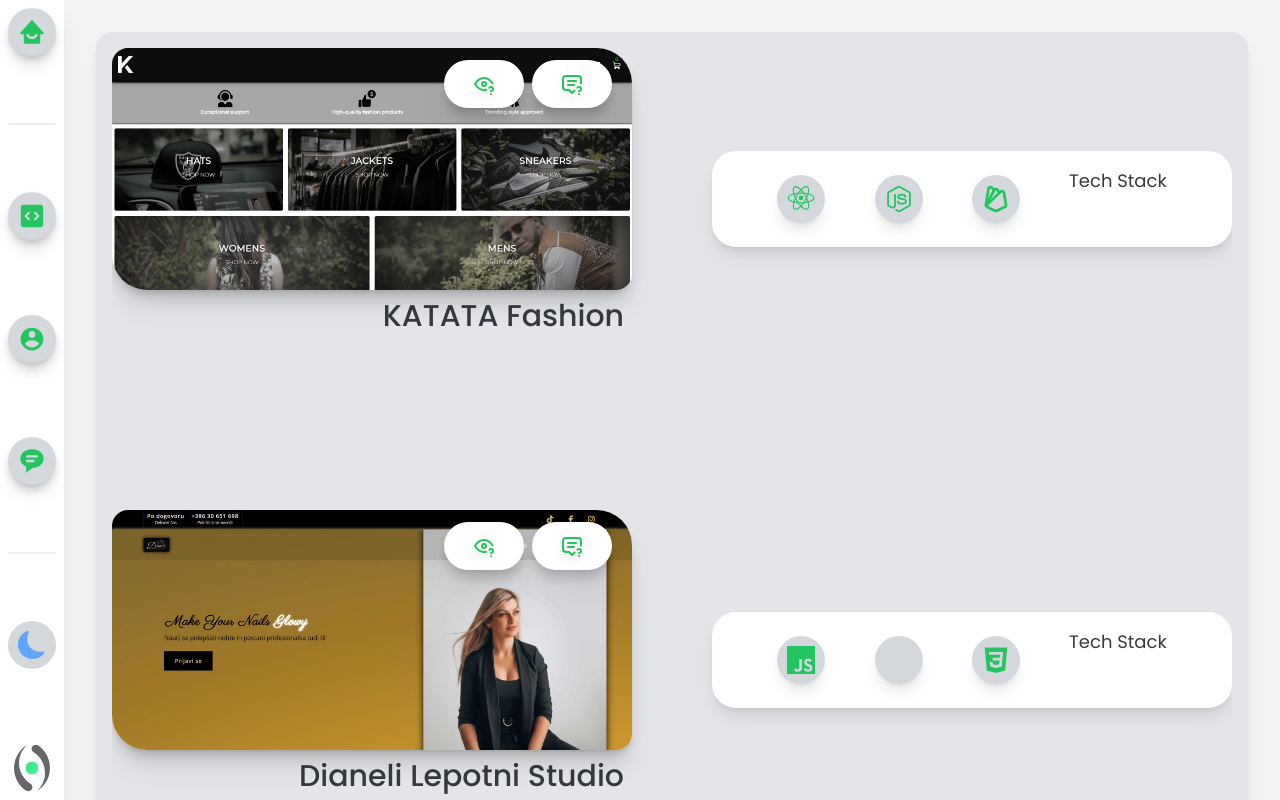
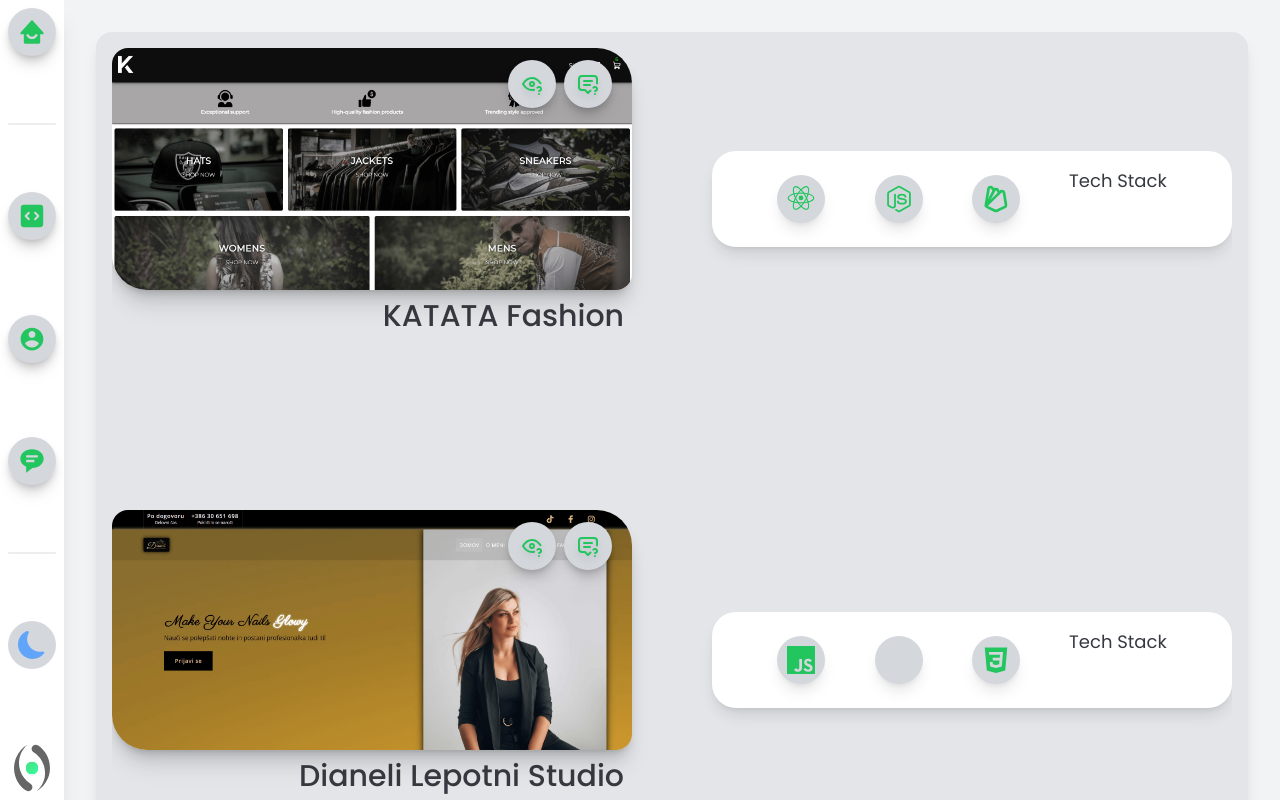
Before and after one commit to laukic1/Portfolio_App, a React (Vite) app: page /projects in a window 1280 px wide. Shown: the top 800 px of the page. Built offline with nearby package versions, Linux system fonts and the light colour scheme; some icons are missing.

Commit message:
found the cause of lagging, but now debugging the issue

```diff
--- a/src/components/project-info-icon/project-info-icon.component.jsx
+++ b/src/components/project-info-icon/project-info-icon.component.jsx
@@ -1,6 +1,6 @@
 // eslint-disable-next-line react/prop-types
 const ProjectInfoIcon = ({ icon, text }) => {
-    return <div className='fold:w-10 fold:h-6  sm:w-20 sm:h-12 w-14 h-8 project-icon group'>
+    return <div className='fold:w-10 fold:h-6 lg:hover:shadow-custom sm:w-20 sm:h-12 w-14 h-8 project-icon group'>
     {icon}
     <span className='project-icon-tooltip group-hover:scale-100'>{text}</span>
     </div>;
--- a/src/components/tooltip-image/tooltip-image.component.jsx
+++ b/src/components/tooltip-image/tooltip-image.component.jsx
@@ -1,5 +1,7 @@
-import ProjectInfoIcon from "../project-info-icon/project-info-icon.component";
+//import ProjectInfoIcon from "../project-info-icon/project-info-icon.component";
 import { TbEyeQuestion, TbMessage2Question } from "react-icons/tb";
+import SideBarIcon from '../side-bar-icon/side-bar-icon-component';
+
 // eslint-disable-next-line react/prop-types
 const TooltipImage = ({ imgUrl, title, text }) => {
   return (
@@ -11,8 +13,8 @@
         alt={`${title}`}
       />
       <div className='flex sm:gap-2 absolute top-1 right-5'>
-       <ProjectInfoIcon text={"Link"} icon={<TbEyeQuestion size="28" className='w-6 h-6 drop-shadow-lg' />} />
-        <ProjectInfoIcon text={"Docs"} icon={<TbMessage2Question size="28" className='w-6 h-6 drop-shadow-lg' />} />
+       <SideBarIcon text={"Link"} icon={<TbEyeQuestion size="28" className='w-6 h-6 drop-shadow-lg' />} />
+        <SideBarIcon text={"Docs"} icon={<TbMessage2Question size="28" className='w-6 h-6 drop-shadow-lg' />} />
         </div>
     <span className='transition-all duration-500 project-tooltip z-30 group-hover:scale-100'>{text}</span>
 
```
